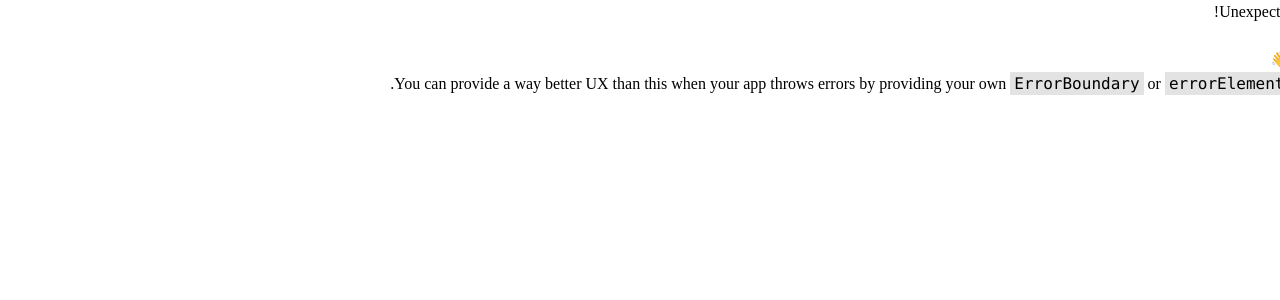
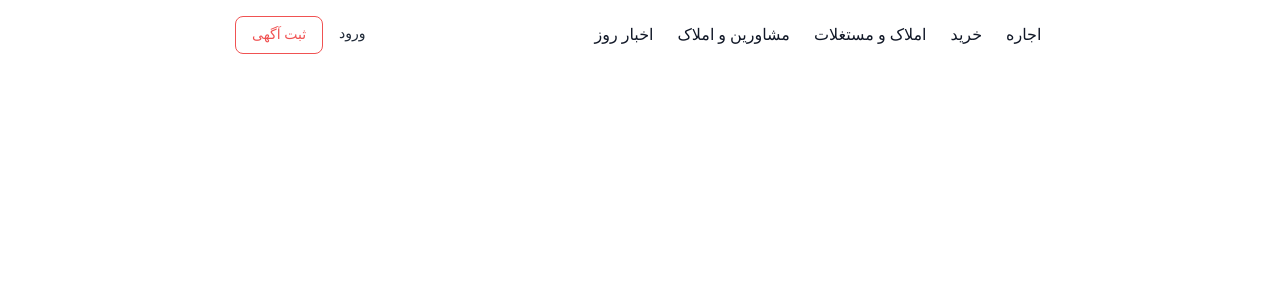
Before and after one commit to AmirAliFakhari/Real-estate, a React (Vite) app: page /signin in a window 1280 px wide. Before the commit this address had no page. Shown: the top 300 px of the page. Built offline with nearby package versions, Linux system fonts and the light colour scheme.

Commit message:
routing changed + signIn added

```diff
--- a/src/App.jsx
+++ b/src/App.jsx
@@ -1,5 +1,19 @@
+import { BrowserRouter, Route, Routes } from "react-router-dom";
+import SignIn from "./pages/signIn/SignIn";
+import Layout from "./pages/Layout";
+import AppLayout from "./pages/AppLayout";
+
 function App() {
-  return <div>App</div>;
+  return (
+    <BrowserRouter basename="/">
+      <Routes>
+        <Route element={<AppLayout />}>
+          <Route element={<Layout />} path="/" />
+          <Route element={<SignIn />} path="signin" />
+        </Route>
+      </Routes>
+    </BrowserRouter>
+  );
 }
 
 export default App;
--- a/src/main.jsx
+++ b/src/main.jsx
@@ -1,30 +1,15 @@
 import React from "react";
 import ReactDOM from "react-dom/client";
 import "./index.css";
-import { RouterProvider, createBrowserRouter } from "react-router-dom";
+import { QueryClient, QueryClientProvider } from "@tanstack/react-query";
 import App from "./App";
-import HomePage from "./pages/HomePage";
-import { QueryClient, QueryClientProvider } from "@tanstack/react-query";
-
-const router = createBrowserRouter([
-  {
-    path: "/",
-    element: <HomePage />,
-    children: [
-      {
-        path: "/app",
-        element: <App />,
-      },
-    ],
-  },
-]);
 
 const queryClient = new QueryClient();
 
 ReactDOM.createRoot(document.getElementById("root")).render(
   <QueryClientProvider client={queryClient}>
     <React.StrictMode>
-      <RouterProvider router={router} />
+      <App />
     </React.StrictMode>
-  </QueryClientProvider>
+  </QueryClientProvider>,
 );
--- /dev/null
+++ b/src/pages/AppLayout.jsx
@@ -0,0 +1,15 @@
+import { Outlet } from "react-router-dom";
+import TopNavbar from "./Navbar";
+import FooterPage from "./Footer";
+
+function AppLayout() {
+  return (
+    <>
+      <TopNavbar />
+      <Outlet />
+      <FooterPage />
+    </>
+  );
+}
+
+export default AppLayout;
--- a/src/pages/HomePage.jsx
+++ /dev/null
@@ -1,15 +0,0 @@
-import HeaderSlide from "./HeaderSlide";
-import Layout from "./Layout";
-import TopNavbar from "./Navbar";
-
-function HomePage() {
-  return (
-    <>
-      <TopNavbar />
-      <HeaderSlide src="slidephoto.svg" />
-      <Layout />
-    </>
-  );
-}
-
-export default HomePage;
--- a/src/pages/Layout.jsx
+++ b/src/pages/Layout.jsx
@@ -1,5 +1,6 @@
 import About from "./about/About";
 import FooterPage from "./Footer";
+import HeaderSlide from "./HeaderSlide";
 import SwiperSliders from "./homes/SwiperSliders";
 import AboutLayout from "./Introduction/Introduction";
 import LastNews from "./news/LastNews";
@@ -7,6 +8,7 @@ import LastNews from "./news/LastNews";
 export default function Layout() {
   return (
     <>
+      <HeaderSlide src="slidephoto.svg" />
       <AboutLayout />
       <SwiperSliders />
       <About />
--- a/src/pages/Navbar.jsx
+++ b/src/pages/Navbar.jsx
@@ -5,10 +5,7 @@ function Navbar() {
   return (
     <nav className="border-gray-200 bg-white dark:bg-gray-900">
       <div className="mx-auto flex max-w-screen-xl flex-wrap items-center justify-between p-4">
-        <a
-          // href="https://flowbite.com/"
-          className="flex items-center space-x-3 rtl:space-x-reverse"
-        >
+        <a className="flex items-center space-x-3 rtl:space-x-reverse">
           <img
             src="src\assets\icons\logo.svg"
             className="h-8"
@@ -19,6 +16,13 @@ function Navbar() {
           </span>
         </a>
         <div className="flex space-x-3 md:order-2 md:space-x-0 rtl:space-x-reverse">
+          <Link
+            to="/signIn"
+            type="button"
+            className="focus:ring-red-30 hidden rounded-lg   px-4 py-2 text-center text-sm font-medium text-gray-800 sm:flex "
+          >
+            ورود
+          </Link>
           <Link
             to=""
             type="button"
--- /dev/null
+++ b/src/pages/signIn/SignIn.jsx
@@ -0,0 +1,5 @@
+function SignIn() {
+  return <div>Shfkdskfhksdhk</div>;
+}
+
+export default SignIn;
```
